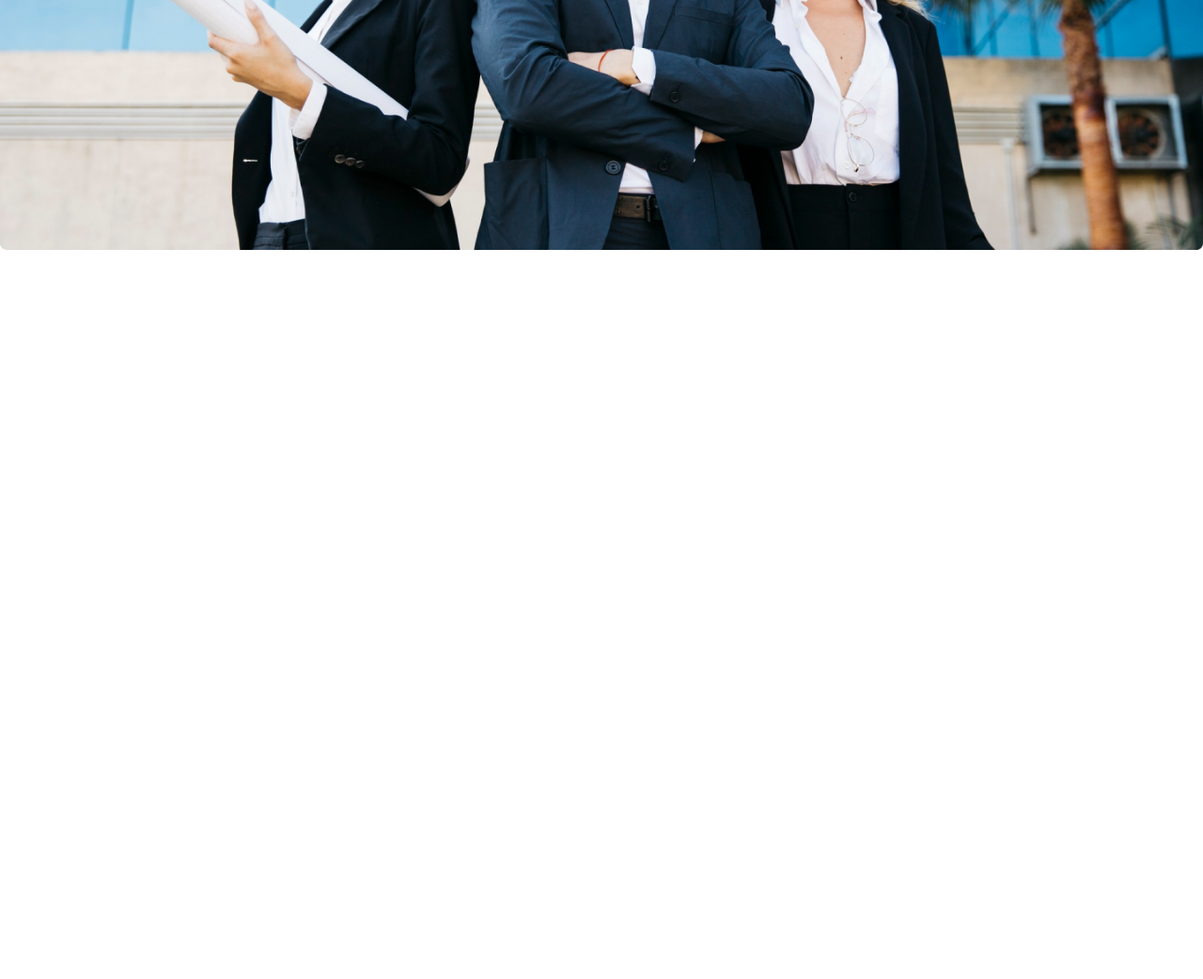
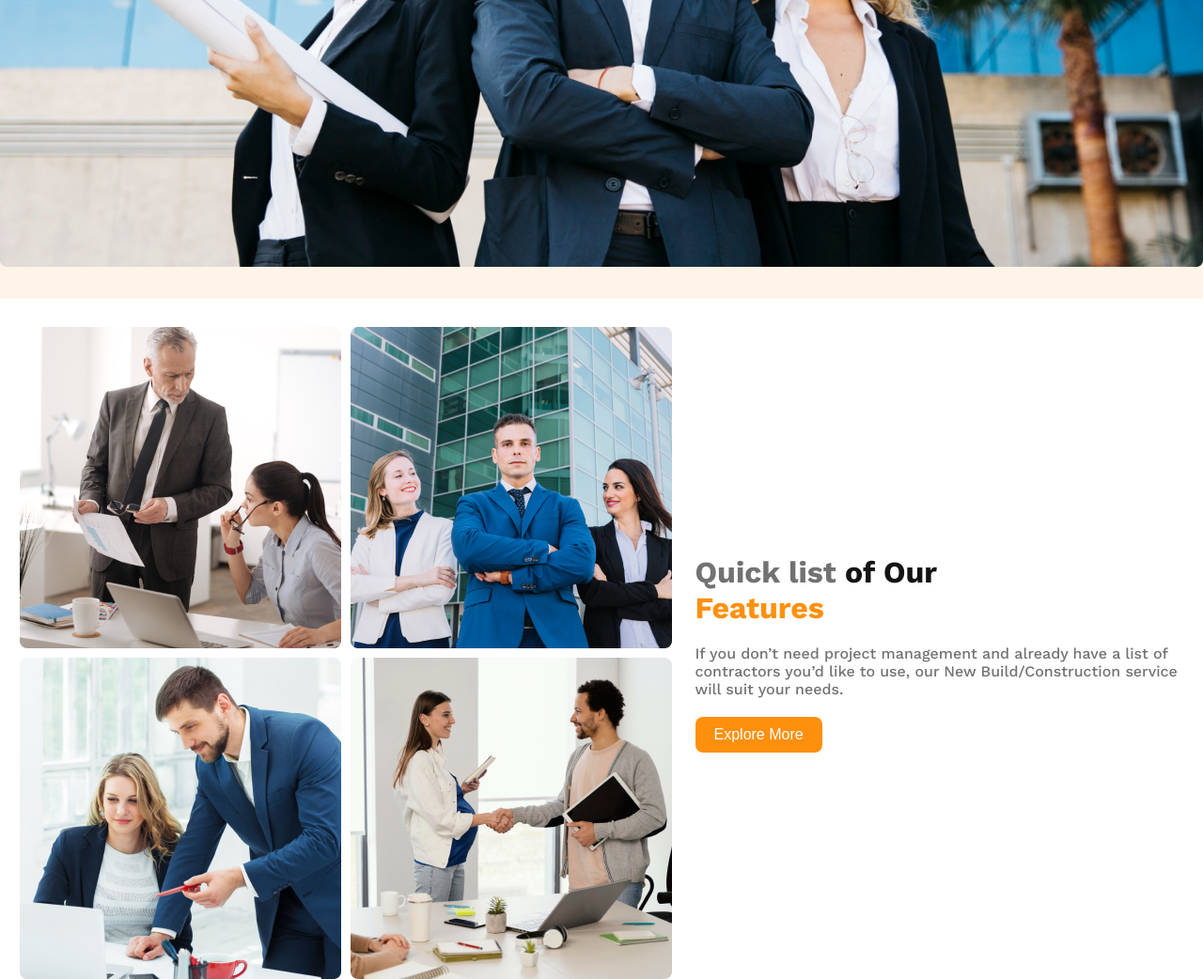
Before and after one commit to shahidulhasansarker/Architects_Company_Website_Demo-G3, a plain HTML site: page index.html in a window 1280 px wide. Shown: the part 724-1766 px from the top of the page at 94% size. Before the commit the page ends 1024 px from the top, so only its background shows below. Drawn offline with nearby package versions, Linux system fonts and the light colour scheme.

Commit message:
team section done

```diff
--- a/index.html
+++ b/index.html
@@ -24,19 +24,34 @@
         <!-- banner section -->
          <div class="banner">
             <div class="banner-items">
-                <h2 class="banner-title">Brand New Group of Architects</h2>
+                <h1 class="banner-title">Brand New Group of Architects</h1>
                 <p class="banner-content dark-03">Our bold design solutions are inspired by the confidence that’s derived from honed insight, active listening, fearless entrepreneurialism, and a collaborative fusion of perspectives.</p>
                 <button class="btn-primary">Explore More</button>
             </div>
             <div >
                 <img class="banner-img" src="images/banner.png" alt="">
             </div>
-
          </div>
-
-
     </header>
     <main>
+        <!-- Feature Section -->
+         <section>
+            <div class="feature-teams">
+                <!-- Images Section -->
+                <div class="teams">
+                    <img src="images/team1.png" alt="">
+                    <img src="images/team2.png" alt="">
+                    <img src="images/team3.png" alt="">
+                    <img src="images/team4.png" alt="">
+                </div>
+                <!-- Content Section -->
+                <div class="feature-content">
+                    <h5 class="feature-title dark-03">Quick list <span class="dark-01">of Our <br></span><span class="orange-01">Features</span></h5>
+                    <p class="banner-content dark-03">If you don’t need project management and already have a list of contractors you’d like to use, our New Build/Construction service will suit your needs.</p>
+                    <button class="btn-primary">Explore More</button>
+                </div>
+            </div>
+         </section>
 
     </main>
     <footer>
--- a/styles/style.css
+++ b/styles/style.css
@@ -14,6 +14,9 @@
   max-width: 1440px;
   margin: 0 auto;
 }
+header{
+  background-color: #FFF4E7;
+}
 
 .display-flex{
   display: flex;
@@ -28,10 +31,13 @@
 .dark-03{
   color: #727272;
 }
+.orange-01{
+  color: #FF900E
+}
 .navbar{
   justify-content: space-between;
   align-items: center;
-  margin-top: 20px;
+  padding-top: 20px;
 }
 .nav-title{
   font-size: 2rem;
@@ -40,7 +46,6 @@
 }
 .nav-item{
   list-style: none;
-
 }
 .nav-link{
   text-decoration: none;
@@ -58,14 +63,13 @@
 }
 .banner{
   margin-top: 50px;
-
 }
 
 .banner-title{
   max-width: 700px;
   font:bold;
   font-weight:700px;
-  font-size: 3rem;
+  font-size: 3.5rem;
   margin: auto;
 }
 
@@ -81,3 +85,22 @@
   width: 100%;
   margin: 30px auto;
 }
+.feature-title{
+  font-size: 2rem;
+}
+.feature-teams{
+  display: flex;
+  align-items: center;
+  justify-content: center;
+  padding-top: 30px;
+
+}
+.feature-content{
+  max-width: 520px;
+  margin-left: 25px;
+}
+.teams{
+  display: grid;
+  grid-template-columns: repeat(2,1fr);
+  gap: 10px;
+}
```
